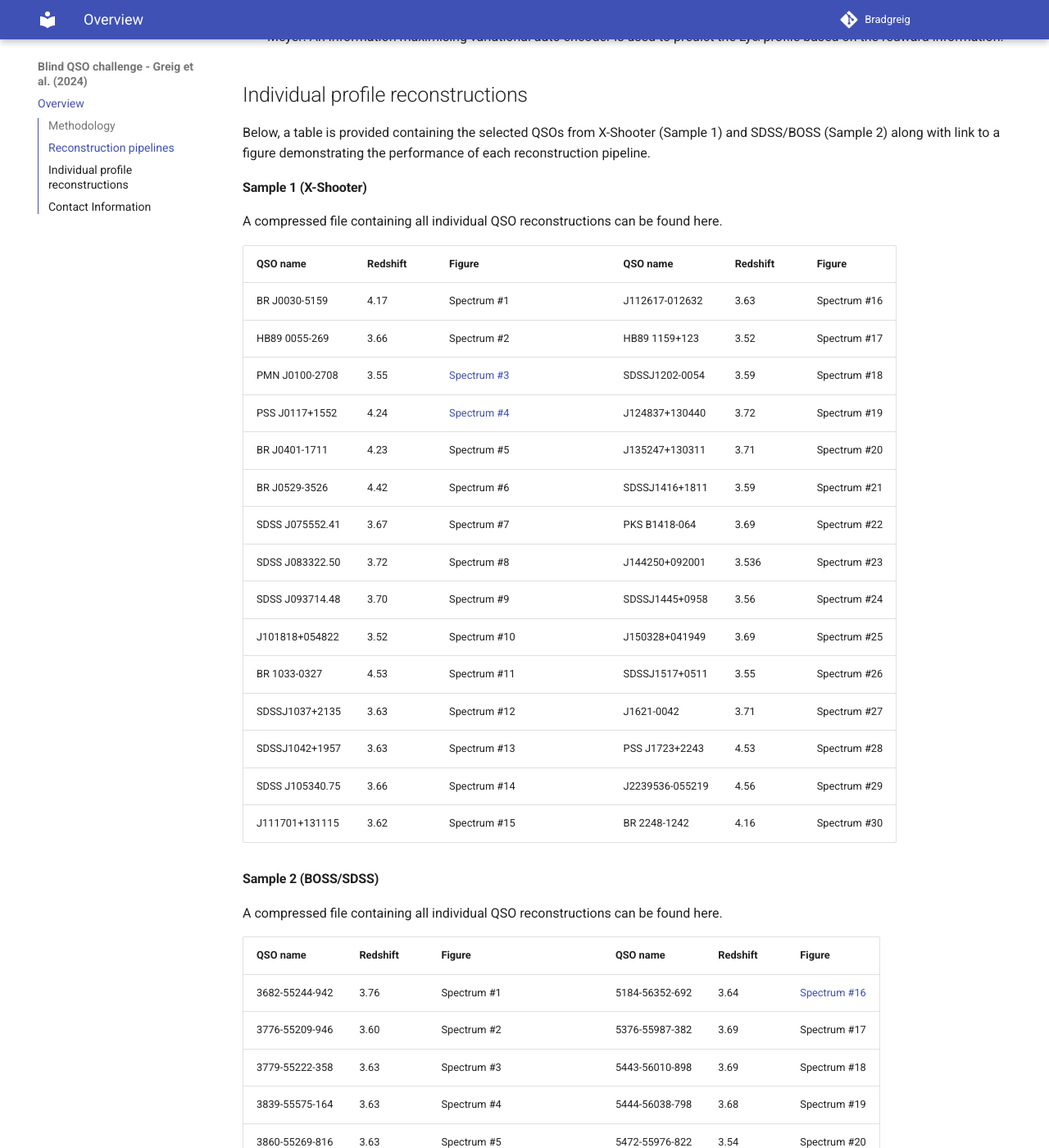
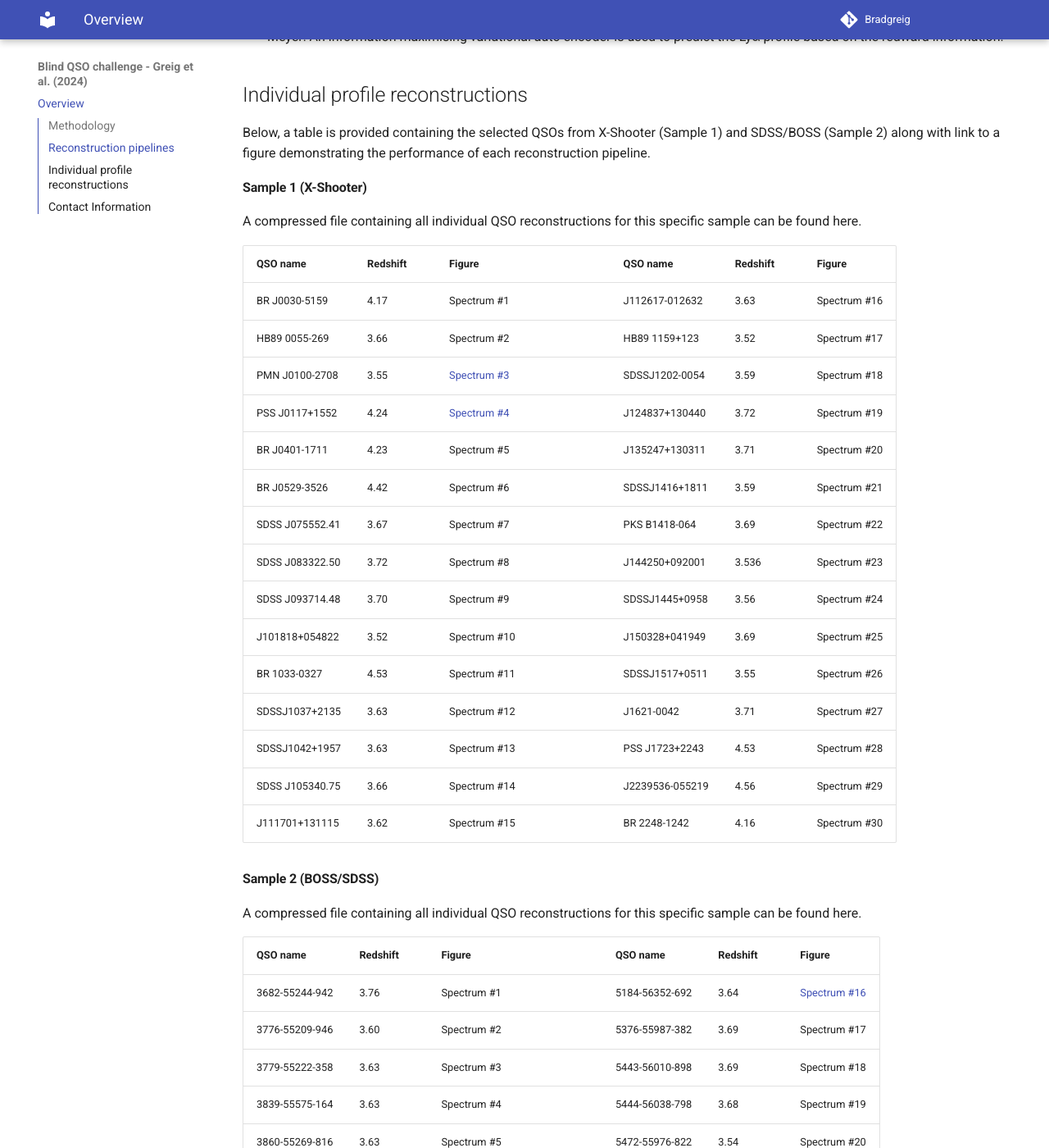
Before and after one commit to BradGreig/blind-QSO-challenge, an MkDocs documentation site: the page built from docs/index.md, in a window 1280 px wide and 1400 px high, scrolled down 1131 px. Shown: the whole window at 82% size. Built offline with MkDocs 1.6.1 and Material for MkDocs 9.7.7, drawn with Linux system fonts in a browser that asks for light colours.

Commit message:
Update index.md

```diff
--- a/docs/index.md
+++ b/docs/index.md
@@ -33,7 +33,7 @@ Below, a table is provided containing the selected QSOs from X-Shooter (Sample 1
 
 #### Sample 1 (X-Shooter)
 
-A compressed file containing all individual QSO reconstructions can be found here.
+A compressed file containing all individual QSO reconstructions for this specific sample can be found here.
 
 | QSO name | Redshift | Figure | | QSO name | Redshift | Figure |
 | -------- | ------- | -------- | ------- | -------- | ------- | ------- |
@@ -55,7 +55,7 @@ A compressed file containing all individual QSO reconstructions can be found her
 
 #### Sample 2 (BOSS/SDSS)
 
-A compressed file containing all individual QSO reconstructions can be found here.
+A compressed file containing all individual QSO reconstructions for this specific sample can be found here.
 
 | QSO name | Redshift | Figure | | QSO name | Redshift | Figure |
 | -------- | ------- | -------- | ------- | -------- | ------- | ------- |
```
